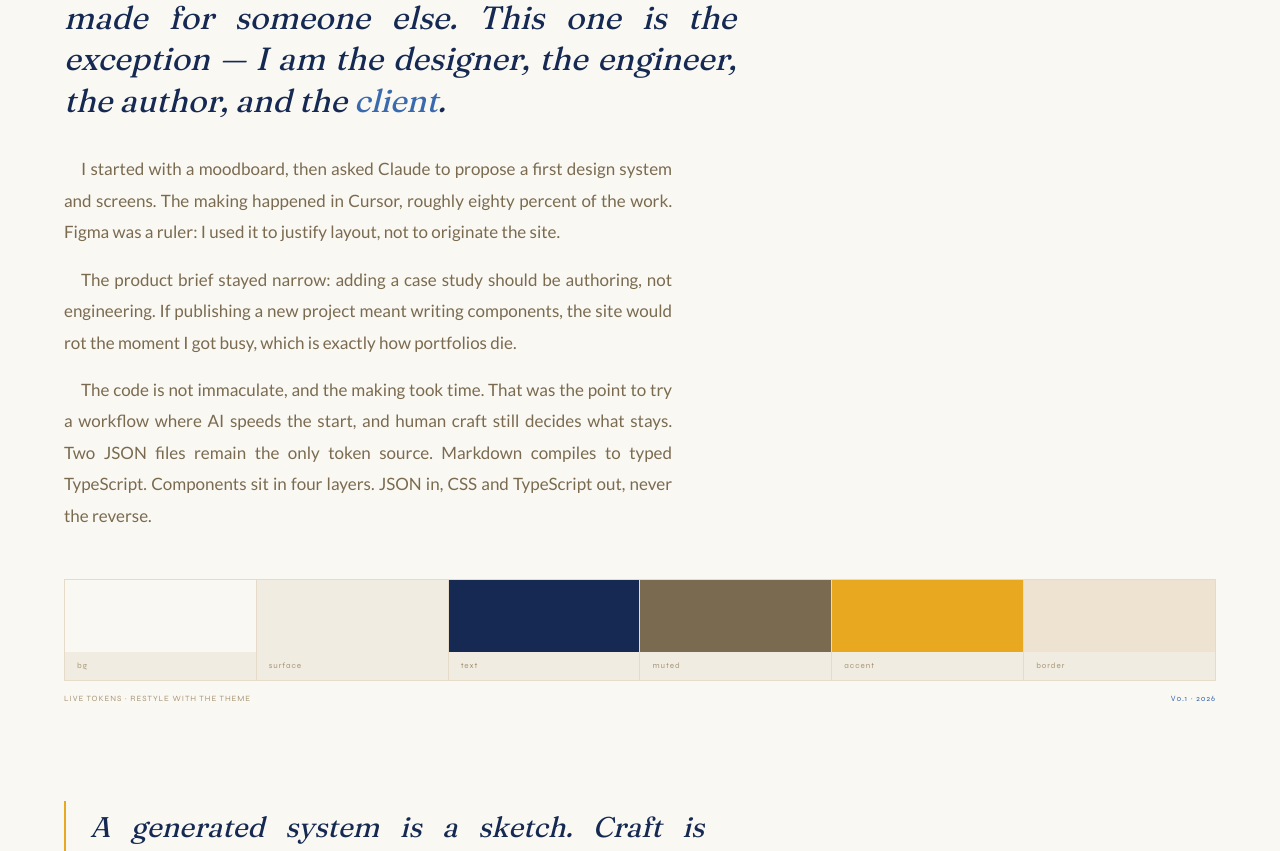
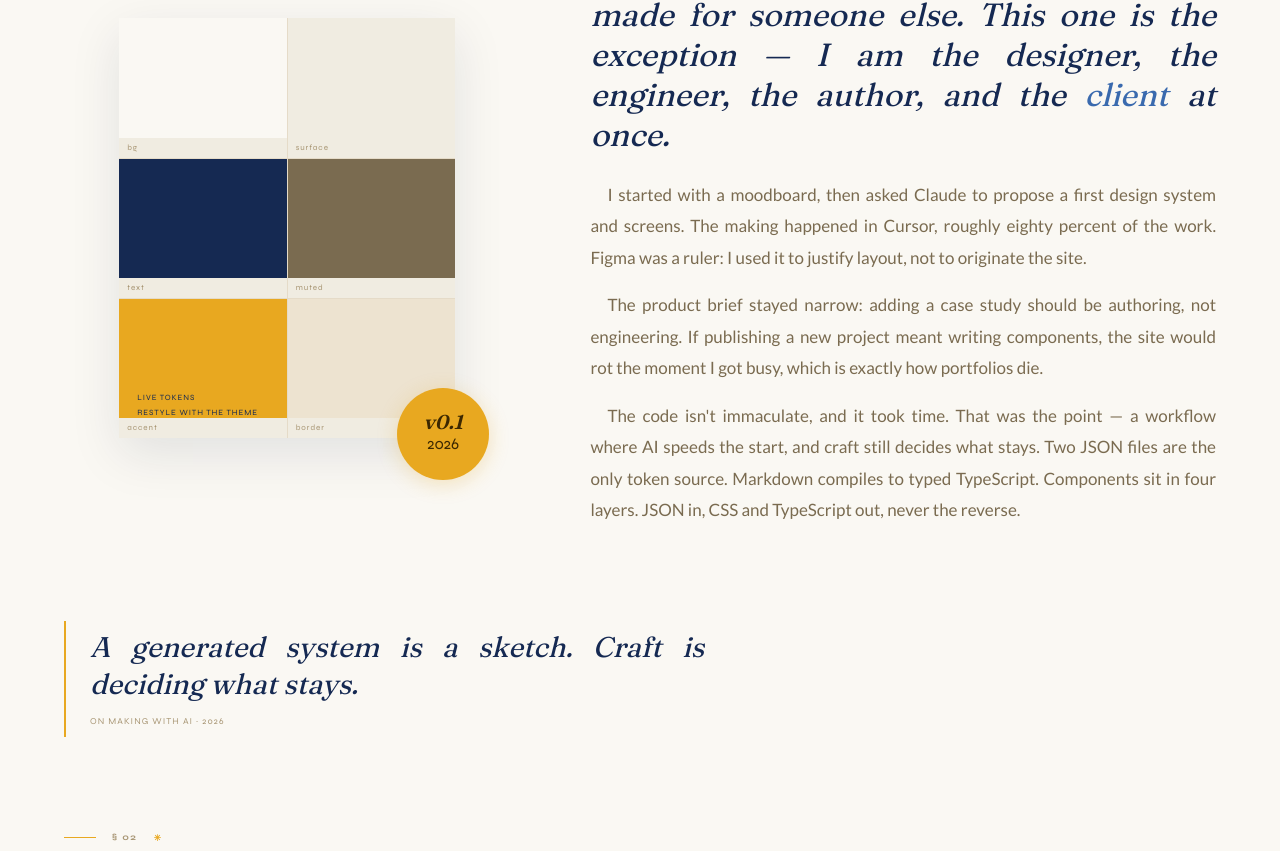
Before and after one commit to Kloswasa/portfolio-site, a Next.js app: page /colophon in a window 1280 px wide. Shown: the part 931-1782 px from the top of the page. Built offline with nearby package versions, Linux system fonts and the light colour scheme.

Commit message:
colophon update

```diff
--- a/app/components/catalog.ts
+++ b/app/components/catalog.ts
@@ -247,7 +247,7 @@ export const COMPONENT_CATALOG: CatalogEntry[] = [
     name: "ColophonSpecimen",
     path: "src/components/about/ColophonSpecimen.tsx",
     category: "about",
-    description: "Live token colour bar for the colophon brief.",
+    description: "Live token colour plate for the colophon brief, laid out like the about portrait.",
     usedOn: "/colophon",
   },
   {
--- a/src/components/about/ColophonBrief.tsx
+++ b/src/components/about/ColophonBrief.tsx
@@ -14,6 +14,14 @@ export function ColophonBrief({ block, brief }: ColophonBriefProps) {
     <ScrollReveal as="section" className="colophon-block" revealOnScroll={false}>
       <AboutBlockHead block={block} />
 
+      <div className="colophon-brief">
+        <ColophonSpecimen
+          label={brief.specimenLabel}
+          stampValue={brief.stampValue}
+          stampLabel={brief.stampLabel}
+        />
+
+        <div className="colophon-brief__prose">
           <p className="colophon-brief__lead">
             <RichText value={brief.lead} />
           </p>
@@ -25,12 +33,8 @@ export function ColophonBrief({ block, brief }: ColophonBriefProps) {
               </p>
             ))}
           </div>
-
-      <ColophonSpecimen
-        label={brief.specimenLabel}
-        stampValue={brief.stampValue}
-        stampLabel={brief.stampLabel}
-      />
+        </div>
+      </div>
     </ScrollReveal>
   );
 }
--- a/src/components/about/ColophonSpecimen.tsx
+++ b/src/components/about/ColophonSpecimen.tsx
@@ -20,6 +20,7 @@ export function ColophonSpecimen({
 }: ColophonSpecimenProps) {
   return (
     <figure className="colophon-specimen">
+      <div className="colophon-specimen__plate">
         <div className="colophon-specimen__bar" aria-hidden="true">
           {SWATCHES.map((swatch) => (
             <span className="colophon-specimen__swatch" key={swatch.label}>
@@ -31,12 +32,13 @@ export function ColophonSpecimen({
             </span>
           ))}
         </div>
-      <figcaption className="colophon-specimen__caption">
-        <span>{label}</span>
-        <span className="colophon-specimen__stamp">
-          {stampValue} · {stampLabel}
-        </span>
-      </figcaption>
+        <span className="colophon-specimen__mat" aria-hidden="true" />
+        <figcaption className="colophon-specimen__label">{label}</figcaption>
+      </div>
+      <div className="colophon-specimen__stamp" aria-hidden="true">
+        <strong>{stampValue}</strong>
+        <span>{stampLabel}</span>
+      </div>
     </figure>
   );
 }
--- a/src/content/colophon.ts
+++ b/src/content/colophon.ts
@@ -34,16 +34,17 @@ export const COLOPHON_BRIEF_BLOCK: AboutBlock = {
 
 export const COLOPHON_BRIEF: ColophonBrief = {
   lead: [
-    "\u2003Every other project in this archive was made for someone else. This one is the exception \u2014 I am the designer, the engineer, the author, and the",
+    "\u2003Every other project in this archive was made for someone else. This one is the exception \u2014 I am the designer, the engineer, the author, and the ",
     { em: " client" },
-    ".",
+    " at once.",
+
   ],
   paragraphs: [
     "\u2003I started with a moodboard, then asked Claude to propose a first design system and screens. The making happened in Cursor, roughly eighty percent of the work. Figma was a ruler: I used it to justify layout, not to originate the site.",
     "\u2003The product brief stayed narrow: adding a case study should be authoring, not engineering. If publishing a new project meant writing components, the site would rot the moment I got busy, which is exactly how portfolios die.",
-    "\u2003The code is not immaculate, and the making took time. That was the point to try a workflow where AI speeds the start, and human craft still decides what stays. Two JSON files remain the only token source. Markdown compiles to typed TypeScript. Components sit in four layers. JSON in, CSS and TypeScript out, never the reverse.",
+    "\u2003The code isn't immaculate, and it took time. That was the point — a workflow where AI speeds the start, and craft still decides what stays. Two JSON files are the only token source. Markdown compiles to typed TypeScript. Components sit in four layers. JSON in, CSS and TypeScript out, never the reverse.",
   ],
-  specimenLabel: "Live tokens \u00b7 restyle with the theme",
+  specimenLabel: "LIVE TOKENS\nRestyle with the theme",
   stampValue: "v0.1",
   stampLabel: "2026",
 };
--- a/src/styles/about.css
+++ b/src/styles/about.css
@@ -47,10 +47,6 @@
   z-index: 0;
   opacity: 0.35;
   -webkit-text-stroke: 1px color-mix(in srgb, var(--color-text) 40%, transparent);
-}
-
-.about-page .work-hero__scroll {
-  display: none;
 }
 
 .about-page .work-hero__inner {
@@ -126,11 +122,6 @@
   --color-border-strong: color-mix(in srgb, var(--color-text) 52%, transparent);
   --color-accent: color-mix(in srgb, var(--color-tertiary) 72%, var(--color-text) 38%);
   --color-secondary: color-mix(in srgb, var(--color-text) 36%, transparent);
-}
-
-.about-page .work-hero__illustration text {
-  display: block;
-  opacity: 0.85;
 }
 
 .about-page .work-hero__illustration svg {
--- a/src/styles/colophon.css
+++ b/src/styles/colophon.css
@@ -8,14 +8,32 @@
   padding-top: var(--colophon-pad-section);
 }
 
-/* ── Brief ── */
+/* ── Brief (mirrors about-story + portrait) ── */
+.colophon-brief {
+  display: grid;
+  grid-template-columns: 1fr;
+  gap: var(--spacing-12);
+  align-items: start;
+}
+
+@media (min-width: 900px) {
+  .colophon-brief {
+    grid-template-columns: 0.85fr 1.15fr;
+    gap: var(--spacing-16);
+    align-items: center;
+  }
+}
+
+.colophon-brief__prose {
+  min-width: 0;
+}
+
 .colophon-brief__lead {
-  margin: 0 0 var(--spacing-8);
-  max-width: 42rem;
+  margin: 0 0 var(--spacing-6);
   font-family: var(--font-heading);
   font-style: italic;
   font-size: var(--text-display-sm);
-  line-height: 1.3;
+  line-height: 1.25;
   color: var(--color-text);
   text-align: justify;
 }
@@ -27,8 +45,6 @@
 .colophon-brief__copy {
   display: grid;
   gap: var(--spacing-4);
-  max-width: 38rem;
-  margin-bottom: var(--spacing-12);
 }
 
 .colophon-brief__p {
@@ -40,33 +56,52 @@
   text-align: justify;
 }
 
-/* ── Token bar ── */
+/* ── Token plate (portrait analog) ── */
 .colophon-specimen {
-  margin: 0;
+  position: relative;
+  width: 100%;
+  max-width: 22rem;
+  margin-inline: auto;
+  padding-right: var(--spacing-4);
+  padding-bottom: var(--spacing-6);
+}
+
+.colophon-specimen__plate {
+  position: relative;
+  aspect-ratio: 4 / 5;
+  overflow: hidden;
+  background: var(--color-header-bg);
+  box-shadow: var(--shadow-xl);
 }
 
 .colophon-specimen__bar {
+  position: relative;
+  z-index: 1;
   display: grid;
-  grid-template-columns: repeat(6, minmax(0, 1fr));
+  grid-template-columns: repeat(2, minmax(0, 1fr));
+  grid-template-rows: repeat(3, minmax(0, 1fr));
+  width: 100%;
+  height: 100%;
   gap: var(--spacing-px);
-  overflow: hidden;
-  border: 1px solid var(--color-border);
   background: var(--color-border);
 }
 
 .colophon-specimen__swatch {
   display: flex;
   flex-direction: column;
+  min-width: 0;
+  min-height: 0;
   background: var(--color-surface);
 }
 
 .colophon-specimen__chip {
   display: block;
-  min-height: 4.5rem;
+  flex: 1 1 auto;
+  min-height: 0;
 }
 
 .colophon-specimen__name {
-  padding: var(--spacing-2) var(--spacing-3);
+  padding: var(--spacing-1) var(--spacing-2);
   font-family: var(--font-mono);
   font-size: var(--text-2xs);
   letter-spacing: var(--tracking-label-lg);
@@ -74,31 +109,55 @@
   color: var(--color-text-subtle);
 }
 
-.colophon-specimen__caption {
-  display: flex;
-  flex-wrap: wrap;
-  justify-content: space-between;
-  gap: var(--spacing-2) var(--spacing-6);
-  margin-top: var(--spacing-3);
+
+
+.colophon-specimen__label {
+  position: absolute;
+  bottom: 18px;
+  left: 18px;
+  z-index: 3;
+  margin: 0;
+  max-width: calc(100% - var(--spacing-12));
+  white-space: pre-line;
   font-family: var(--font-mono);
   font-size: var(--text-2xs);
   letter-spacing: var(--tracking-label-lg);
+  line-height: 1.9;
   text-transform: uppercase;
-  color: var(--color-text-subtle);
+  color: var(--color-text);
 }
 
 .colophon-specimen__stamp {
-  color: var(--color-tertiary);
+  position: absolute;
+  right: -18px;
+  bottom: -18px;
+  z-index: 4;
+  display: flex;
+  flex-direction: column;
+  align-items: center;
+  justify-content: center;
+  width: 92px;
+  height: 92px;
+  border-radius: 50%;
+  background: var(--color-accent);
+  box-shadow: var(--shadow-accent);
+  text-align: center;
 }
 
-@media (max-width: 639px) {
-  .colophon-specimen__bar {
-    grid-template-columns: repeat(3, minmax(0, 1fr));
-  }
+.colophon-specimen__stamp strong {
+  font-family: var(--font-heading);
+  font-style: italic;
+  font-size: 1.25rem;
+  line-height: 1;
+  color: var(--color-text-on-accent);
+}
 
-  .colophon-specimen__chip {
-    min-height: 3.5rem;
-  }
+.colophon-specimen__stamp span {
+  font-family: var(--font-mono);
+  font-size: var(--text-md);
+  letter-spacing: var(--tracking-label-xl);
+  text-transform: uppercase;
+  color: var(--color-text-on-accent);
 }
 
 /* ── Inventory rows ── */
```
Lines whose indentation alone changed are shown as unchanged.
